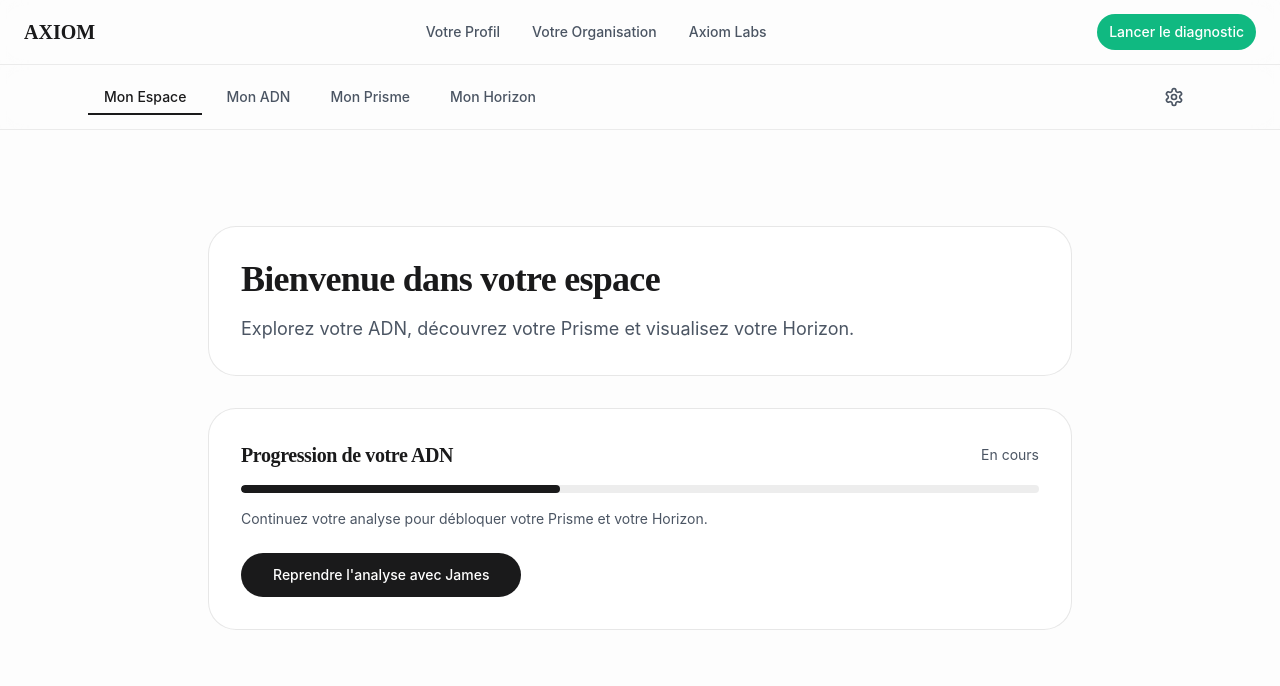
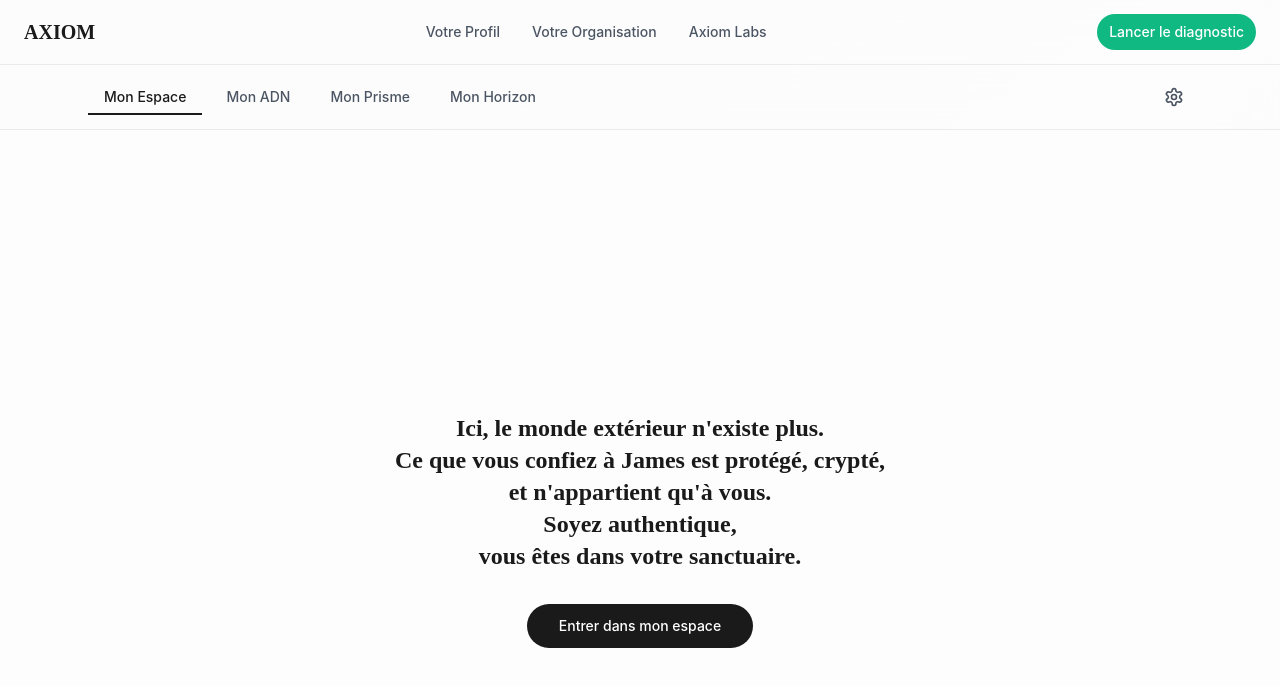
Before and after one commit to Yolesmans/james, a Next.js app: page /profil in a window 1280 px wide. Shown: the top 686 px of the page. Built offline with nearby package versions, Linux system fonts and the light colour scheme.

Commit message:
introspection

```diff
--- a/app/profil/analyse/page.tsx
+++ b/app/profil/analyse/page.tsx
@@ -26,14 +26,14 @@ export default function ProfilAnalysePage() {
               Mon ADN
             </h1>
             <p className="text-lg text-[#4B5563] max-w-2xl mx-auto">
-              James va analyser votre fonctionnement pour révéler votre Prisme.
+              James vous accompagne pour explorer votre fonctionnement et révéler votre Prisme.
             </p>
           </div>
 
           <BentoCard className="bg-white border-[rgba(26,26,27,0.1)]">
             <div className="space-y-6">
               <p className="text-[#4B5563]">
-                Contenu de l'analyse à venir...
+                Nous explorons ensemble votre réflexion pour révéler votre Prisme.
               </p>
 
               <div className="pt-4">
--- a/app/profil/futur/page.tsx
+++ b/app/profil/futur/page.tsx
@@ -35,7 +35,7 @@ export default function ProfilFuturPage() {
               Mon Horizon
             </h1>
             <p className="text-lg text-[#4B5563]">
-              James identifie actuellement les écosystèmes qui résonnent avec votre fréquence.
+              James explore avec vous les écosystèmes qui résonnent avec votre fréquence.
             </p>
           </div>
         </div>
--- a/app/profil/layout.tsx
+++ b/app/profil/layout.tsx
@@ -20,9 +20,14 @@ export default function ProfilLayout({
   const pathname = usePathname()
 
   return (
-    <div className="min-h-screen bg-[#FDFDFD]">
+    <div className="min-h-screen bg-[#FDFDFD] relative">
+      {/* Bulle de confiance - Lueur améthyste discrète */}
+      <div className="fixed inset-0 pointer-events-none z-0">
+        <div className="absolute inset-0 bg-gradient-to-br from-[rgba(139,92,246,0.02)] via-transparent to-[rgba(139,92,246,0.02)]" />
+      </div>
+
       {/* Header Navigation */}
-      <header className="sticky top-0 z-40 w-full border-b border-[rgba(26,26,27,0.08)] bg-[rgba(253,253,253,0.75)] backdrop-blur-[12px]">
+      <header className="sticky top-0 z-40 w-full border-b border-[rgba(26,26,27,0.08)] bg-[rgba(253,253,253,0.75)] backdrop-blur-[12px] relative">
         <div className="container max-w-6xl mx-auto px-4 md:px-6">
           <nav className="flex items-center justify-between h-16">
             {/* Navigation Tabs */}
@@ -67,7 +72,9 @@ export default function ProfilLayout({
       </header>
 
       {/* Page Content */}
-      {children}
+      <div className="relative z-10">
+        {children}
+      </div>
     </div>
   )
 }
--- a/app/profil/page.tsx
+++ b/app/profil/page.tsx
@@ -6,14 +6,62 @@ import { getAdnCompleted } from '@/lib/adn'
 import BentoCard from '@/components/ui/BentoCard'
 import { Button } from '@/components/ui/button'
 
+const MANIFESTE_STORAGE_KEY = 'axiom_profil_manifeste_vu'
+
 export default function ProfilPage() {
   const [mounted, setMounted] = useState(false)
   const [adnCompleted, setAdnCompleted] = useState(false)
+  const [showManifeste, setShowManifeste] = useState(false)
 
   useEffect(() => {
     setMounted(true)
     setAdnCompleted(getAdnCompleted())
+
+    // Vérifier si le manifeste a déjà été vu
+    if (typeof window !== 'undefined') {
+      const manifesteVu = localStorage.getItem(MANIFESTE_STORAGE_KEY)
+      if (!manifesteVu) {
+        setShowManifeste(true)
+      }
+    }
   }, [])
+
+  const handleEnterEspace = () => {
+    if (typeof window !== 'undefined') {
+      localStorage.setItem(MANIFESTE_STORAGE_KEY, 'true')
+    }
+    setShowManifeste(false)
+  }
+
+  // Afficher le manifeste d'entrée si première visite
+  if (showManifeste) {
+    return (
+      <div className="min-h-screen bg-[#FDFDFD] flex items-center justify-center px-4">
+        <div className="max-w-2xl text-center space-y-8">
+          <div className="space-y-6">
+            <p className="text-xl md:text-2xl font-serif font-semibold text-[#1A1A1B] leading-relaxed">
+              Ici, le monde extérieur n'existe plus.
+              <br />
+              Ce que vous confiez à James est protégé, crypté,
+              <br />
+              et n'appartient qu'à vous.
+              <br />
+              Soyez authentique,
+              <br />
+              vous êtes dans votre sanctuaire.
+            </p>
+          </div>
+          <Button
+            onClick={handleEnterEspace}
+            size="lg"
+            className="bg-[#1A1A1B] hover:bg-[#1A1A1B]/90 text-white font-medium"
+          >
+            Entrer dans mon espace
+          </Button>
+        </div>
+      </div>
+    )
+  }
 
   return (
     <div className="min-h-screen bg-[#FDFDFD] pb-20">
--- a/app/profil/resultats/page.tsx
+++ b/app/profil/resultats/page.tsx
@@ -36,7 +36,7 @@ export default function ProfilResultatsPage() {
               Mon Prisme
             </h1>
             <p className="text-lg text-[#4B5563] max-w-2xl mx-auto">
-              Découvrez les dimensions de votre profil révélées par James.
+              Découvrez les résonances de votre profil explorées avec James.
             </p>
           </div>
 
@@ -49,10 +49,10 @@ export default function ProfilResultatsPage() {
                     <span className="text-sm text-[#4B5563]">Data-viz placeholder</span>
                   </div>
                   <h3 className="text-lg font-serif font-semibold text-[#1A1A1B]">
-                    Dimension {item}
+                    Axe {item}
                   </h3>
                   <p className="text-sm text-[#4B5563]">
-                    Visualisation à venir
+                    Résonance à explorer
                   </p>
                 </div>
               </BentoCard>
--- a/components/profil/LockedPlaceholder.tsx
+++ b/components/profil/LockedPlaceholder.tsx
@@ -27,7 +27,7 @@ export default function LockedPlaceholder() {
             style={{ transitionDelay: '200ms' }}
           >
             <h2 className="text-2xl md:text-3xl font-serif font-semibold text-[#1A1A1B] leading-tight">
-              Pour révéler votre Prisme, James doit d'abord explorer votre ADN.
+              Pour révéler votre Prisme, explorons ensemble votre ADN.
             </h2>
 
             <div className="pt-4">
@@ -36,7 +36,7 @@ export default function LockedPlaceholder() {
                 size="lg"
                 className="bg-[#1A1A1B] hover:bg-[#1A1A1B]/90 text-white font-medium"
               >
-                <Link href="/profil/analyse">Commencer l'analyse</Link>
+                <Link href="/profil/analyse">Commencer l'exploration avec James</Link>
               </Button>
             </div>
           </div>
```
